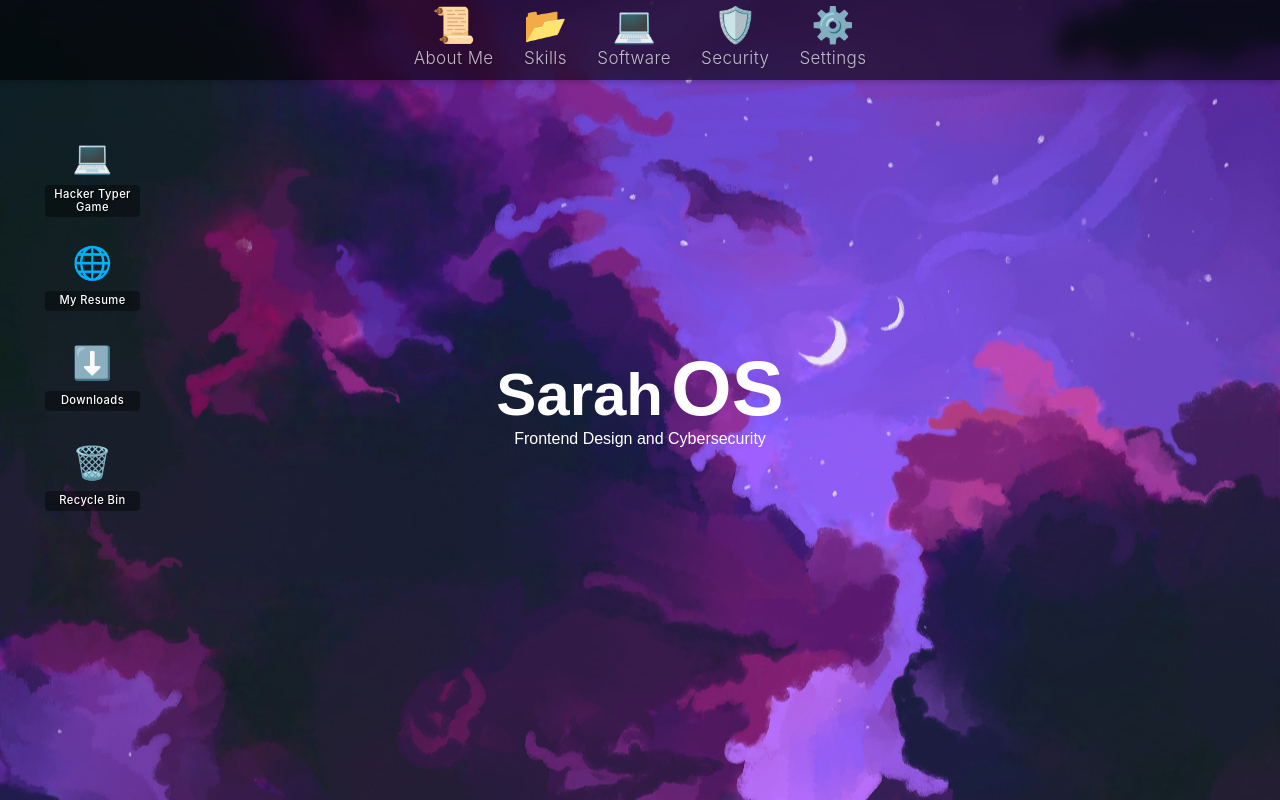
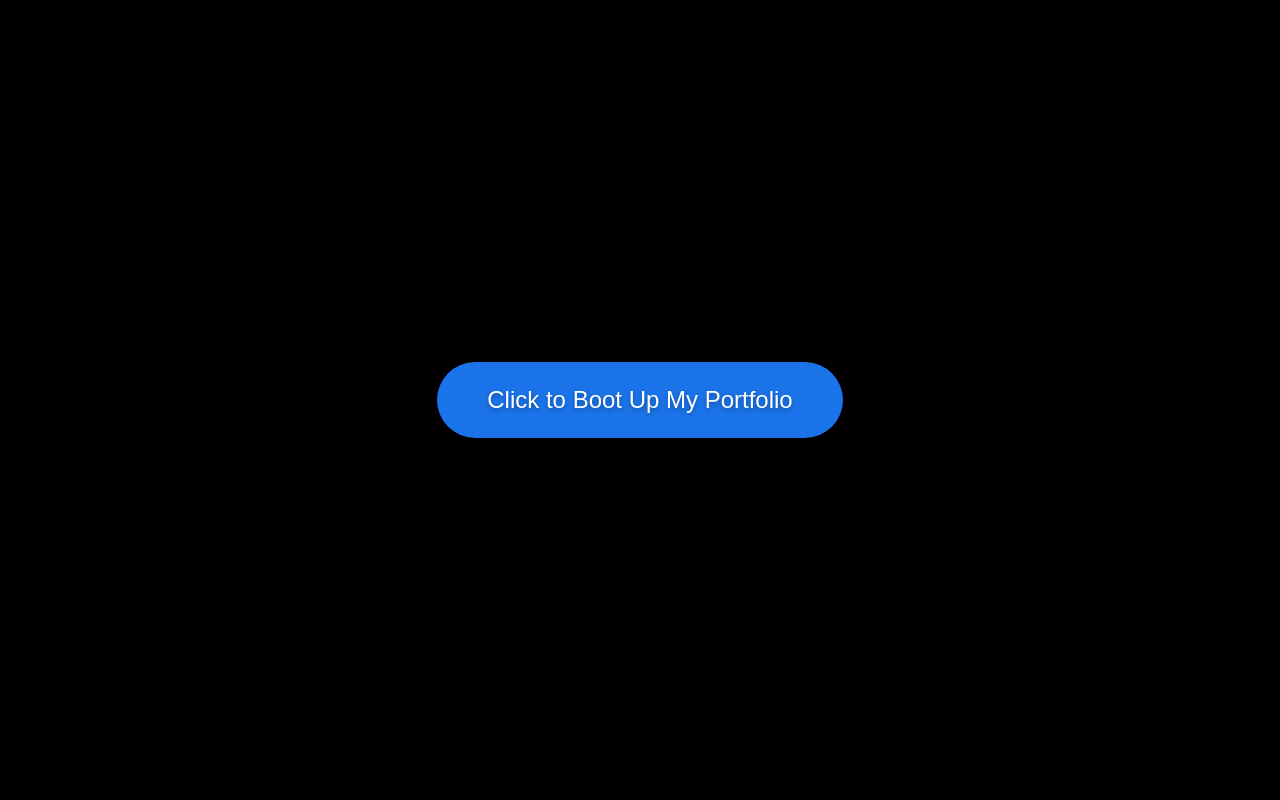
Before and after one commit to MissNapalm/sarah-os, a React (Create React App) app: page / in a window 1280 px wide. Built offline with nearby package versions, Linux system fonts and the light colour scheme; the HTML template or start-up script is replaced by a standard one.

Commit message:
RESTORE BOOT SEQUENCE: Add back boot button and animation with sound

```diff
--- a/src/App.js
+++ b/src/App.js
@@ -23,10 +23,10 @@ const App = () => {
     { id: 3, name: "Downloads", icon: "⬇️", content: "Downloads Content", position: { x: 20, y: 330 } },
     { id: 4, name: "Recycle Bin", icon: "🗑️", content: "I'm out of cute easter egg ideas...for now. Until then, enjoy this empty space XD", position: { x: 20, y: 430 } },
   ]);
-  const [booted, setBooted] = useState(true); // Controls the boot sequence - TEMPORARILY SET TO TRUE
-  const [fadeInStage, setFadeInStage] = useState(3); // Tracks which elements are fading in - SHOW ALL ELEMENTS
-  const [buttonVisible, setButtonVisible] = useState(false); // Controls the button visibility
-  const [blackScreenOpacity, setBlackScreenOpacity] = useState(0); // Controls the black screen fade-out
+  const [booted, setBooted] = useState(false); // Controls the boot sequence - RESTORED
+  const [fadeInStage, setFadeInStage] = useState(0); // Tracks which elements are fading in - START FROM BEGINNING
+  const [buttonVisible, setButtonVisible] = useState(true); // Controls the button visibility - SHOW BOOT BUTTON
+  const [blackScreenOpacity, setBlackScreenOpacity] = useState(1); // Controls the black screen fade-out - START WITH BLACK SCREEN
   // Sound configurations
   const bootSound = new Howl({
     src: ["/bootup.mp3"],
```
